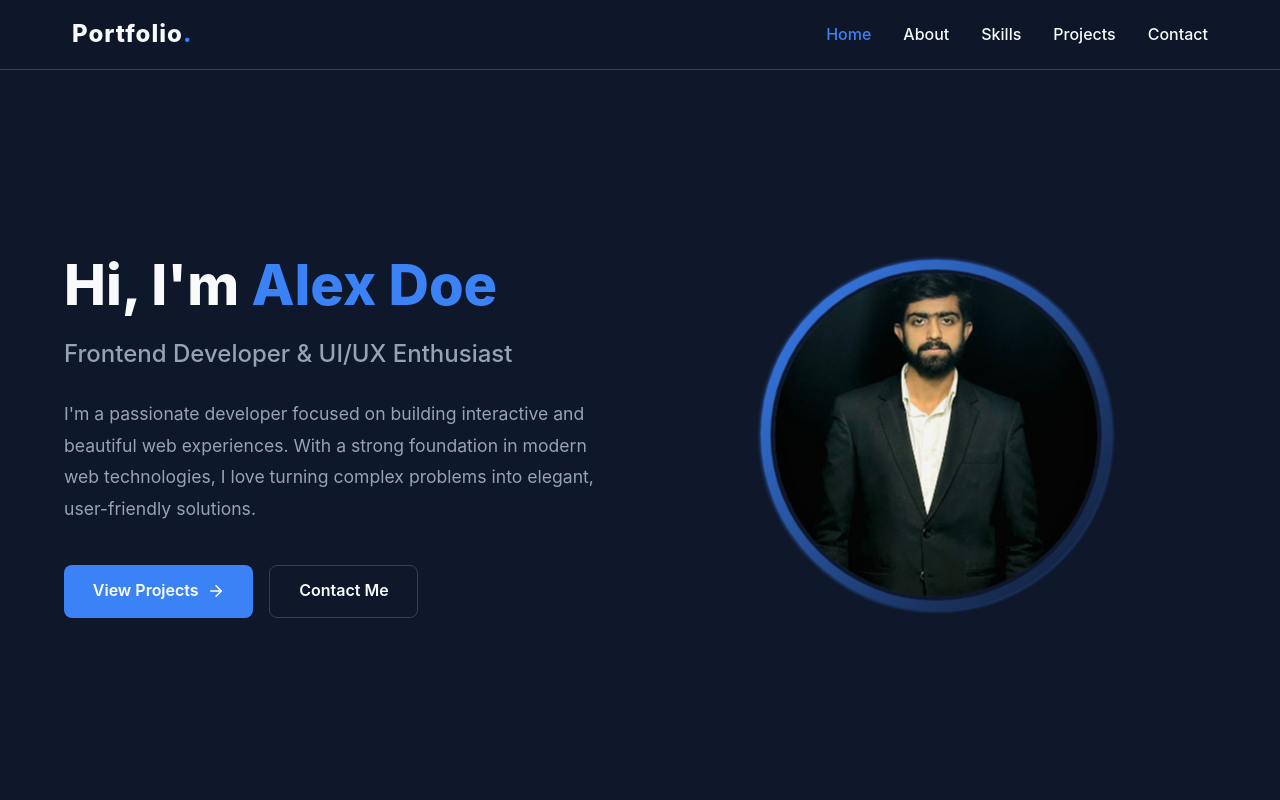
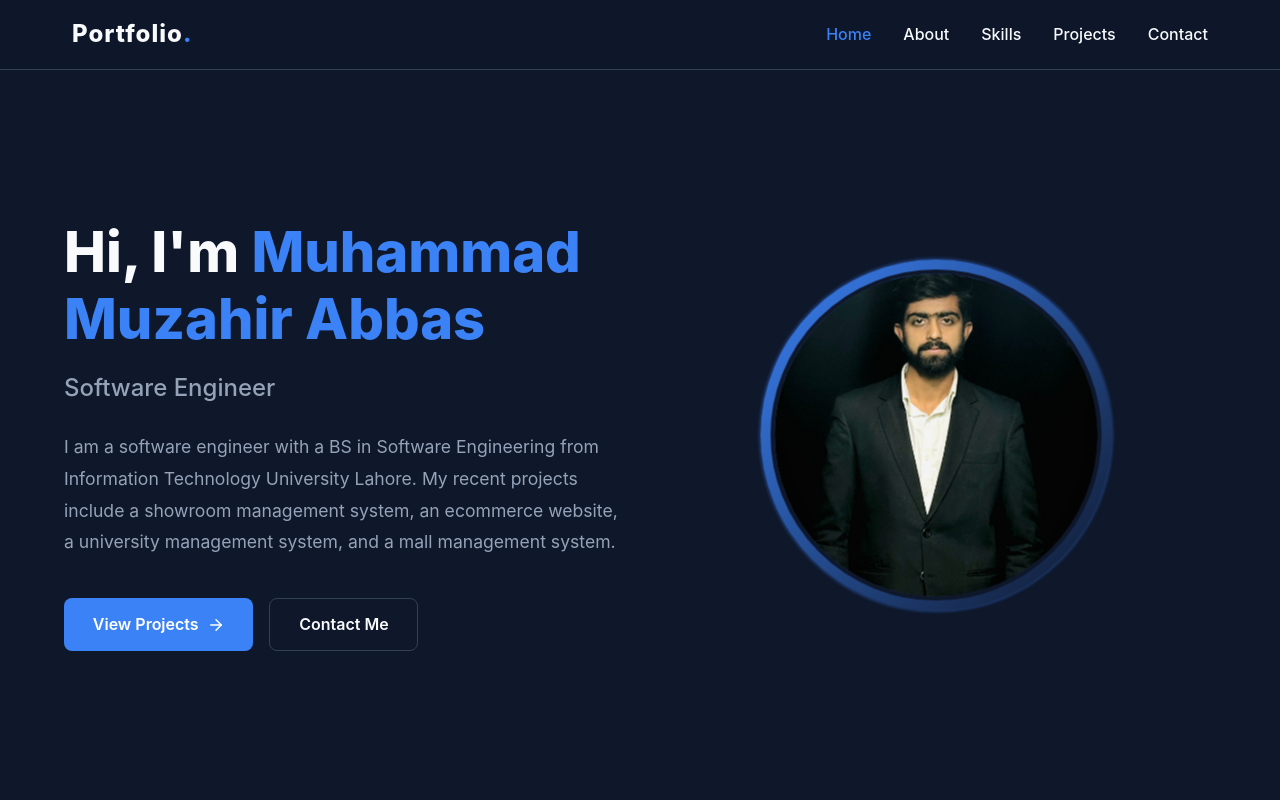
Before and after one commit to BSSE24060/Muhammad-Muzahir-Abbas, a React (Vite) app: page / in a window 1280 px wide. Shown: the top 800 px of the page. Built offline with nearby package versions, Linux system fonts and the light colour scheme.

Commit message:
Update profile info

```diff
--- a/src/data/profileData.js
+++ b/src/data/profileData.js
@@ -1,8 +1,9 @@
 export const profileData = {
-  name: "Alex Doe",
-  title: "Frontend Developer & UI/UX Enthusiast",
-  bio: "I'm a passionate developer focused on building interactive and beautiful web experiences. With a strong foundation in modern web technologies, I love turning complex problems into elegant, user-friendly solutions.",
-  email: "hello@alexdoe.dev",
+  name: "Muhammad Muzahir Abbas",
+  title: "Software Engineer",
+  bio: "I am a software engineer with a BS in Software Engineering from Information Technology University Lahore. My recent projects include a showroom management system, an ecommerce website, a university management system, and a mall management system.",
+  email: "ranamuzahir512@gmail.com",
+  phone: "+923258856799",
   socialLinks: {
     github: "https://github.com",
     linkedin: "https://linkedin.com",
```
